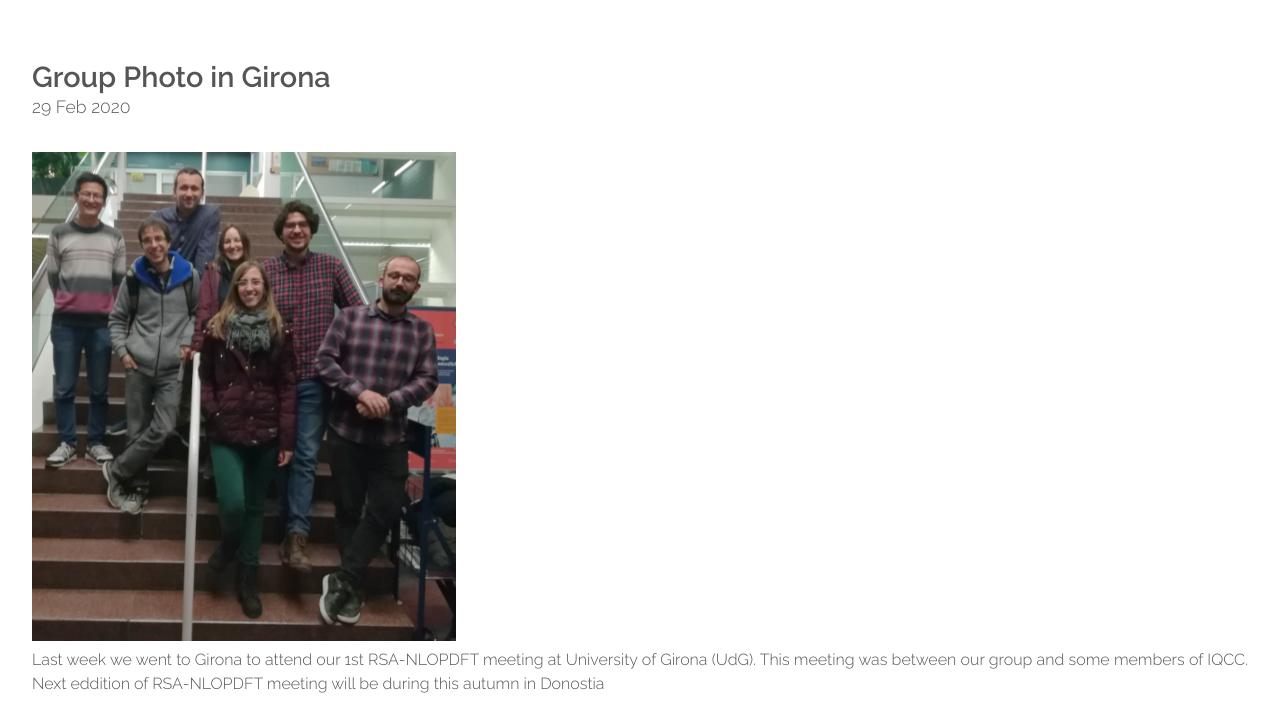
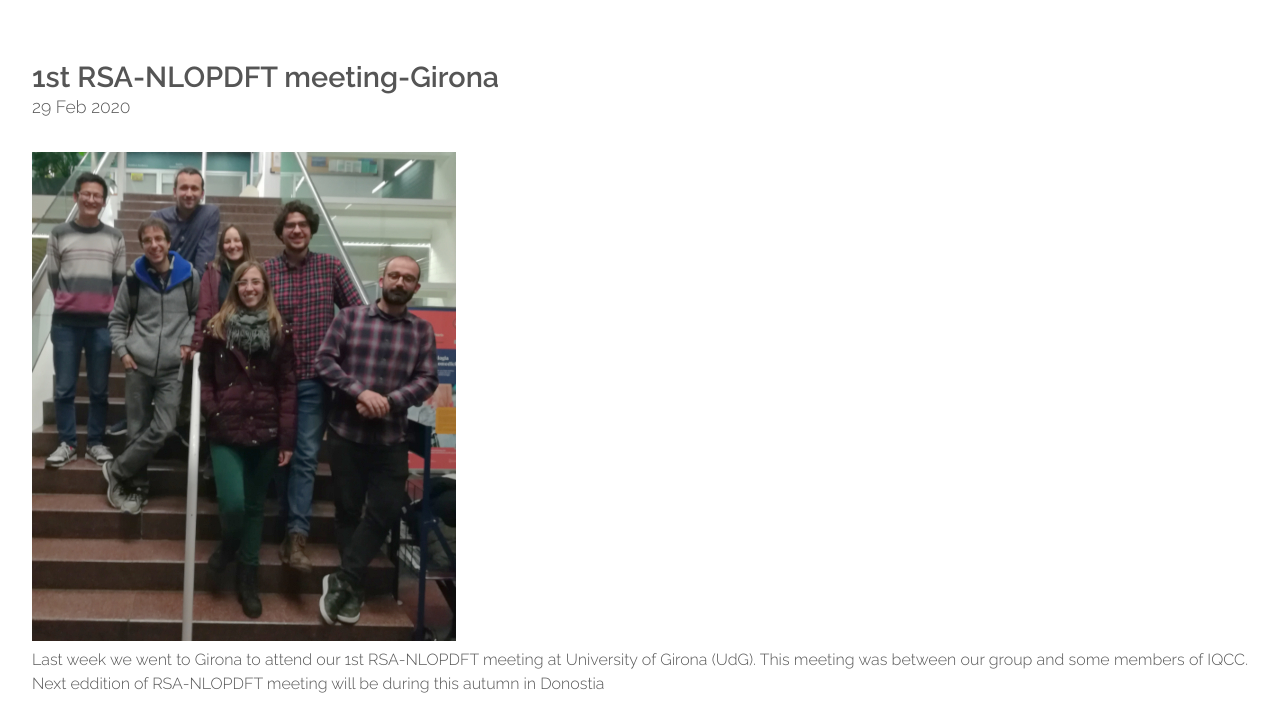
Before and after one commit to old-jekyll-templates/Horizons-Jekyll-Theme, a Jekyll site: the page built from _posts/2020-02-29-girona.md, in a window 1280 px wide and 900 px high, cut to the strip 192-900 px from the top of the window. Built offline with Jekyll 4.4.1, drawn with Linux system fonts in a browser that asks for light colours; some of the changed text lies outside the part shown.

Commit message:
Update 2020-02-29-girona.md

```diff
--- a/_posts/2020-02-29-girona.md
+++ b/_posts/2020-02-29-girona.md
@@ -1,5 +1,5 @@
 ---
-title: Group Photo in Girona
+title: 1st RSA-NLOPDFT meeting-Girona
 subtitle: <b>February 28, 2020</b>
 featured: images/Girona_2020.jpg
 layout: post
```
